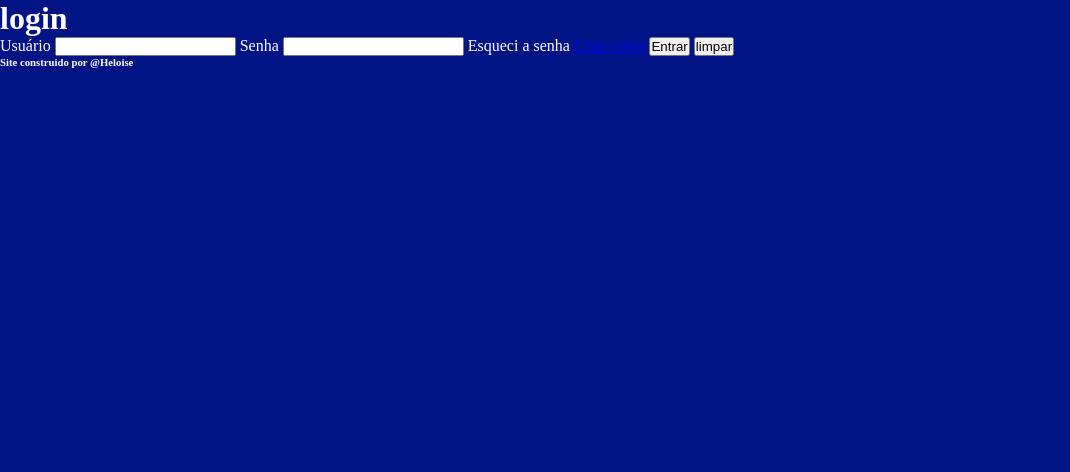
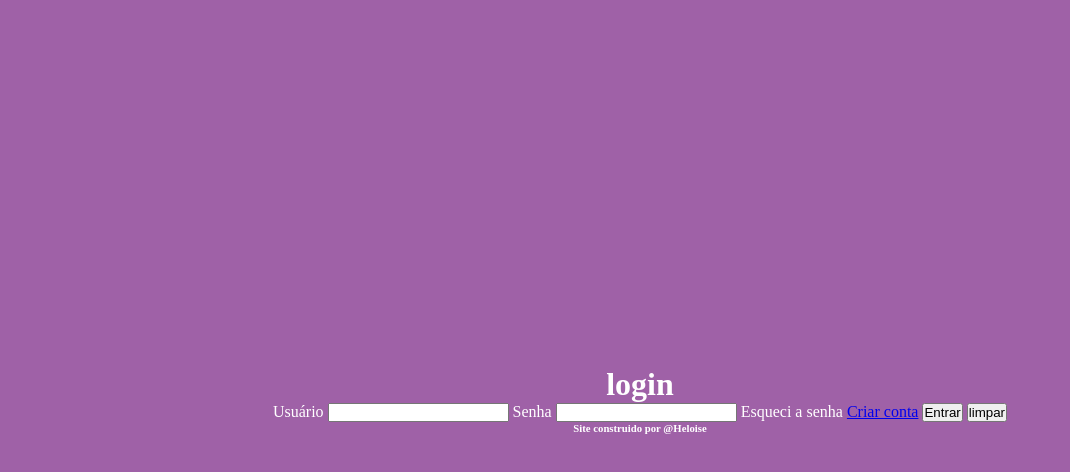
Before and after one commit to Heloise-Juchem/formularioHTML, a plain HTML site: page index.html in a window 1280 px wide. Shown: the whole page, without its empty margins (0-1070 px from the left). Drawn offline with Linux system fonts and the light colour scheme.

Commit message:
nsjsnsnsj

```diff
--- a/css/style.css
+++ b/css/style.css
@@ -1,5 +1,5 @@
 :root{
-    background-color: #001485;
+    background-color: #771e83b3;
     --text-color:#ffffff;
 
 }
@@ -14,4 +14,8 @@ body{
     height: 100vh;
     background-color: var(--background-color);
     color: var(--text-color);
+    display: flex;
+    flex-direction: column;
+    justify-content: center;
+    align-items: center;
 }
```
